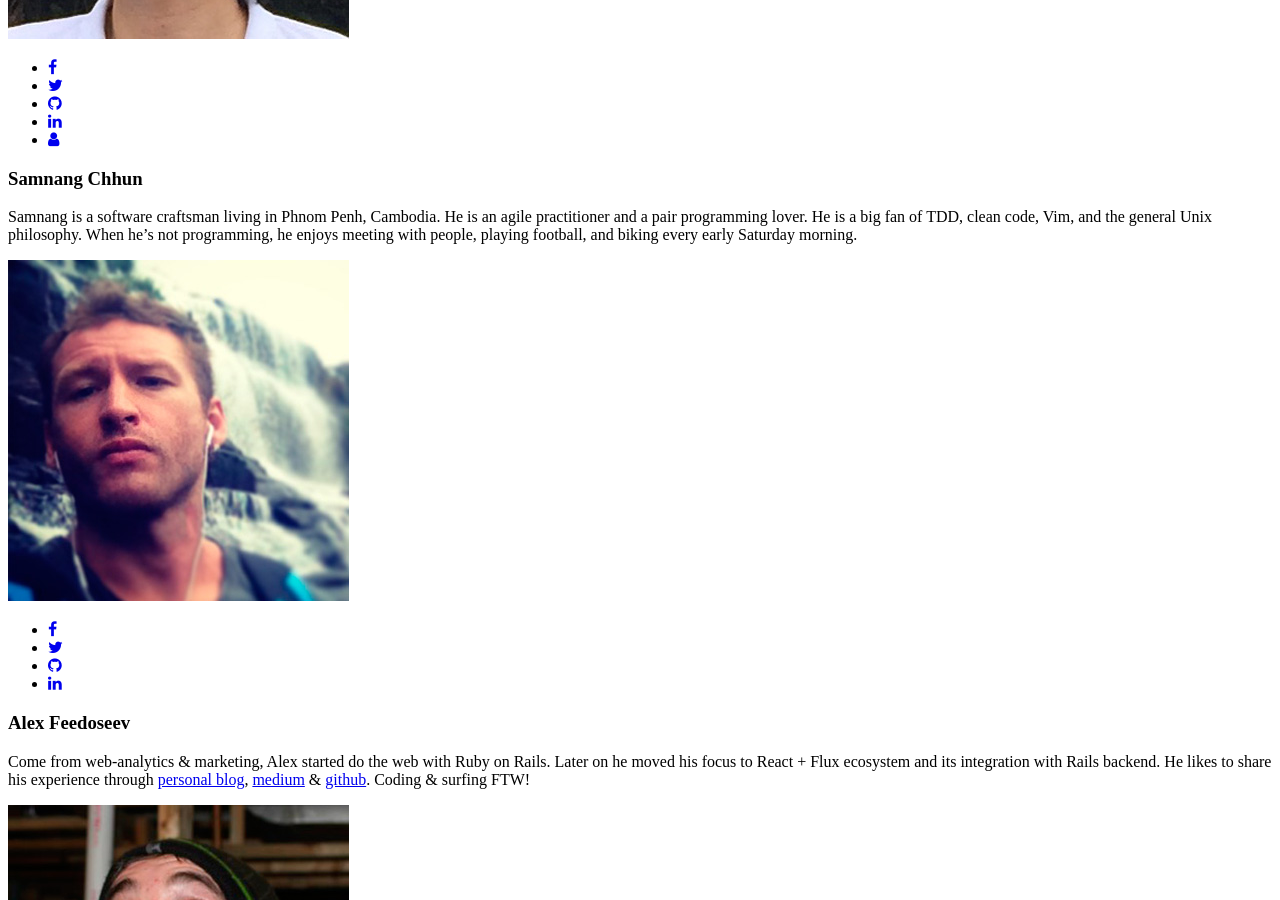
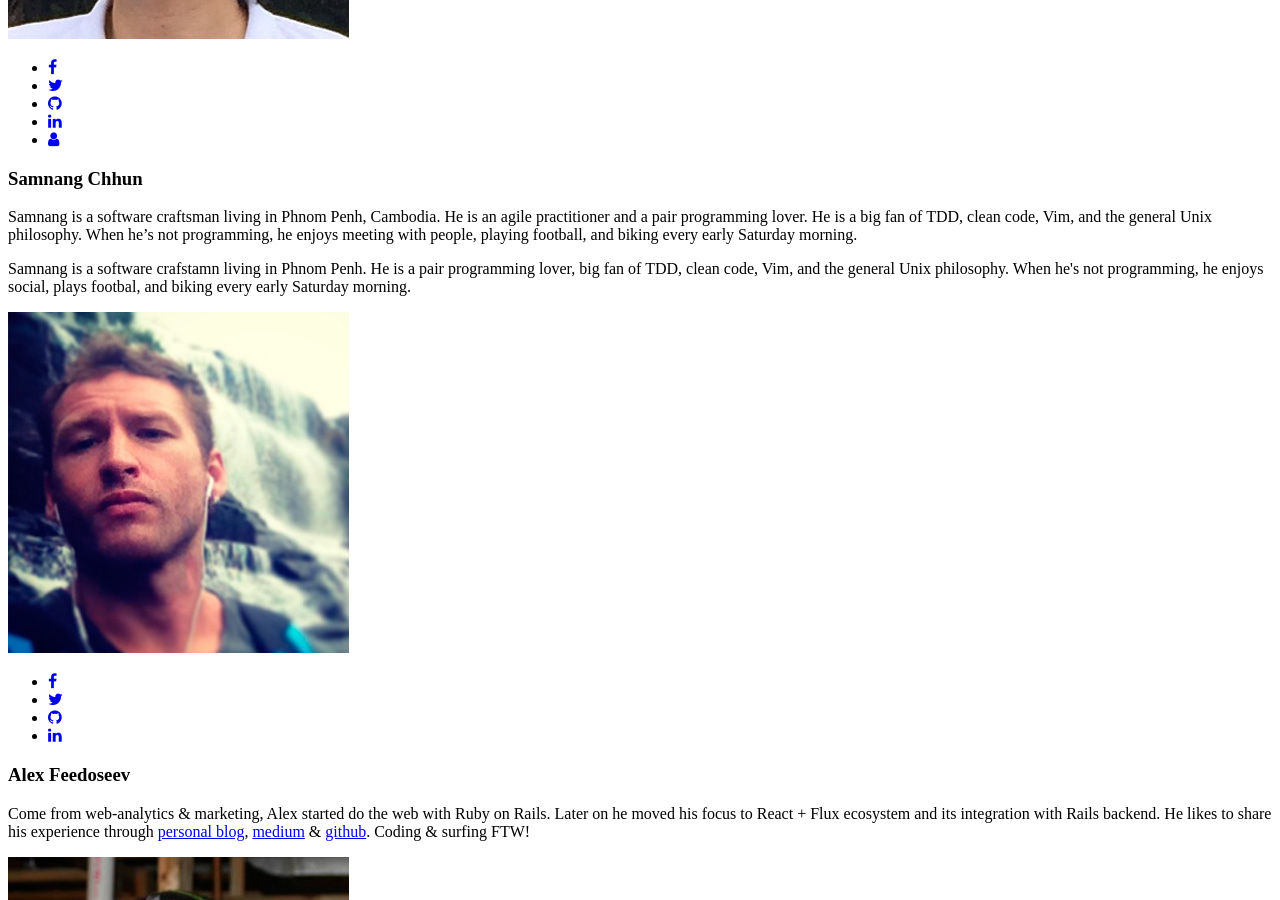
Before and after one commit to shakacode/shakacode-website, a Jekyll site: the page built from about/index.html, in a window 1280 px wide and 900 px high, scrolled down 2781 px. Built offline with Jekyll 4.4.1, drawn with Linux system fonts in a browser that asks for light colours; nearby versions of some CDN libraries.

Commit message:
update samnang bio text

```diff
--- a/about/index.html
+++ b/about/index.html
@@ -134,6 +134,7 @@ title: Shaka Code Work
                   <div class="shaka-member__temp-padding-fix">
                     <h3 class="shaka-member__name">Samnang Chhun</h3>
                     <p class="shaka-member__bio">Samnang is a software craftsman living in Phnom Penh, Cambodia. He is an agile practitioner and a pair programming lover. He is a big fan of TDD, clean code, Vim, and the general Unix philosophy. When he’s not programming, he enjoys meeting with people, playing football, and biking every early Saturday morning.</p>
+                    <p class="shaka-member__bio">Samnang is a software crafstamn living in Phnom Penh. He is a pair programming lover, big fan of TDD, clean code, Vim, and the general Unix philosophy. When he's not programming, he enjoys social, plays footbal, and biking every early Saturday morning.</p>
                   </div>
                 </div>
               </div><!-- end .shaka-member -->
```
